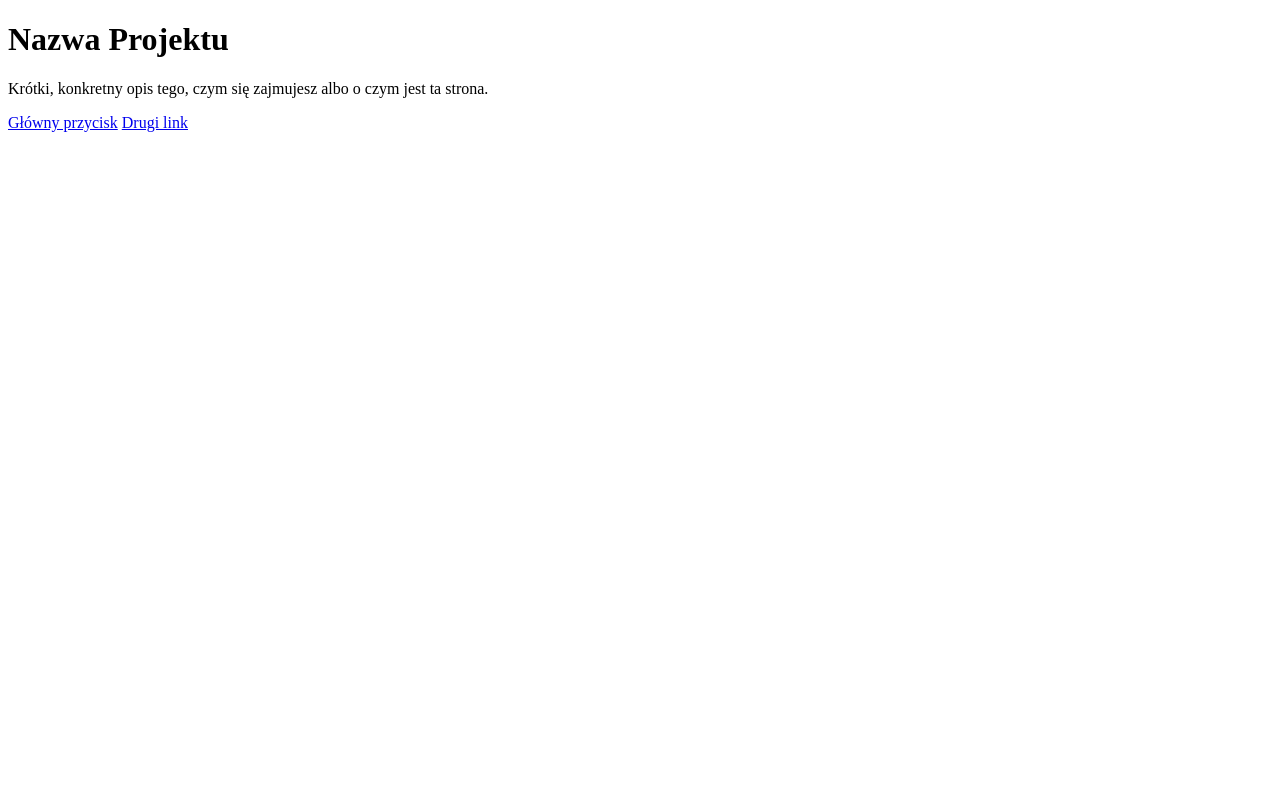
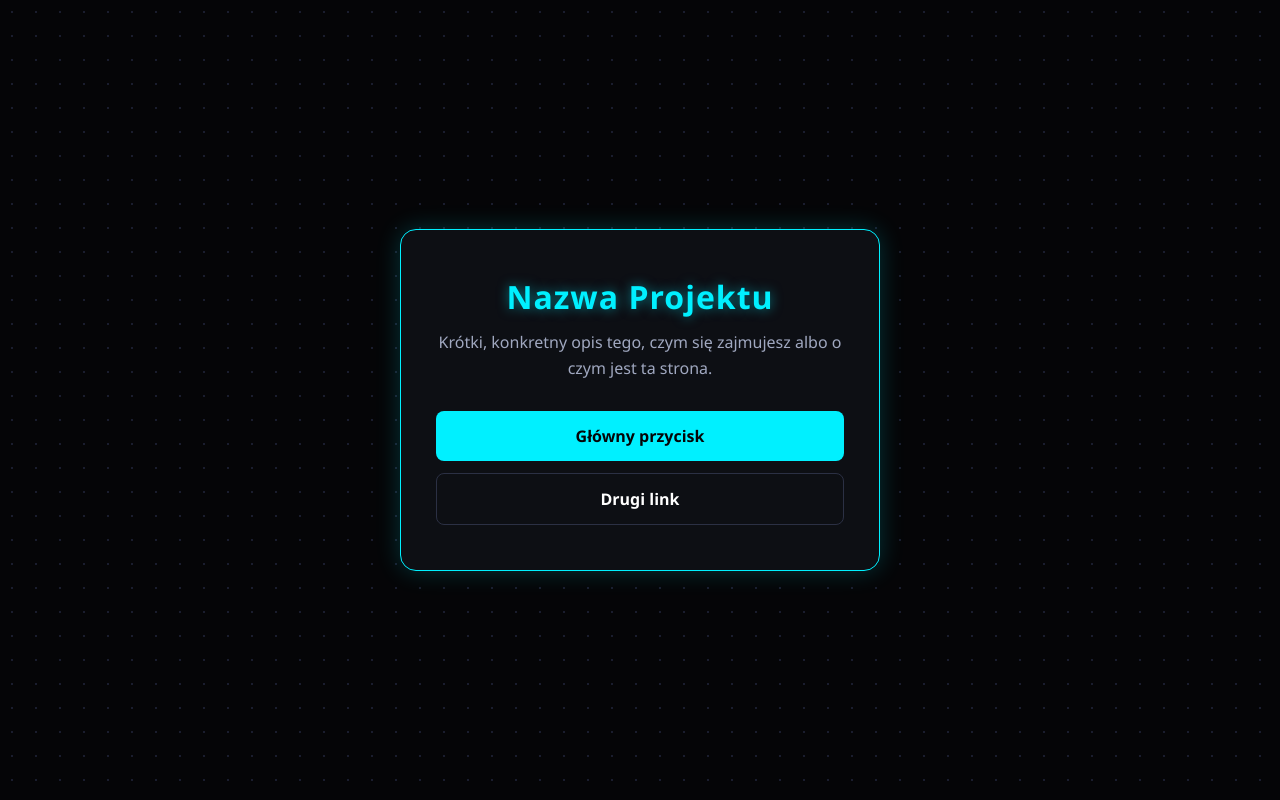
Before and after one commit to hamster7588/hamster.github.io, a plain HTML site: page index.html in a window 1280 px wide. Drawn offline with Linux system fonts and the light colour scheme.

Commit message:
Add internal CSS styling to index.html

```diff
--- a/index.html
+++ b/index.html
@@ -4,7 +4,87 @@
     <meta charset="UTF-8">
     <meta name="viewport" content="width=device-width, initial-scale=1.0">
     <title>Moja Strona</title>
-    <link rel="stylesheet" href="style.css">
+    <style>
+        * {
+            margin: 0;
+            padding: 0;
+            box-sizing: border-box;
+            font-family: 'Segoe UI', Tahoma, Geneva, Verdana, sans-serif;
+        }
+
+        body {
+            background-color: #050507;
+            background-image: radial-gradient(#1a1d2e 1px, transparent 1px);
+            background-size: 24px 24px;
+            color: #ffffff;
+            min-height: 100vh;
+            display: flex;
+            justify-content: center;
+            align-items: center;
+            padding: 20px;
+        }
+
+        .box {
+            background: #0d0f14;
+            border: 1px solid #00f0ff;
+            box-shadow: 0 0 25px rgba(0, 240, 255, 0.2);
+            border-radius: 16px;
+            padding: 45px 35px;
+            max-width: 480px;
+            width: 100%;
+            text-align: center;
+        }
+
+        h1 {
+            font-size: 2rem;
+            margin-bottom: 12px;
+            color: #00f0ff;
+            text-shadow: 0 0 12px rgba(0, 240, 255, 0.5);
+            letter-spacing: 1px;
+        }
+
+        p {
+            color: #a0a8c0;
+            font-size: 1rem;
+            line-height: 1.6;
+            margin-bottom: 30px;
+        }
+
+        .links {
+            display: flex;
+            flex-direction: column;
+            gap: 12px;
+        }
+
+        .btn {
+            display: block;
+            padding: 14px;
+            background: #00f0ff;
+            color: #050507;
+            font-weight: 700;
+            text-decoration: none;
+            border-radius: 8px;
+            transition: 0.25s;
+        }
+
+        .btn:hover {
+            background: #5ceeff;
+            box-shadow: 0 0 18px rgba(0, 240, 255, 0.6);
+            transform: scale(1.02);
+        }
+
+        .btn.second {
+            background: transparent;
+            color: #ffffff;
+            border: 1px solid #2b3044;
+        }
+
+        .btn.second:hover {
+            border-color: #00f0ff;
+            color: #00f0ff;
+            box-shadow: none;
+        }
+    </style>
 </head>
 <body>
 
```
